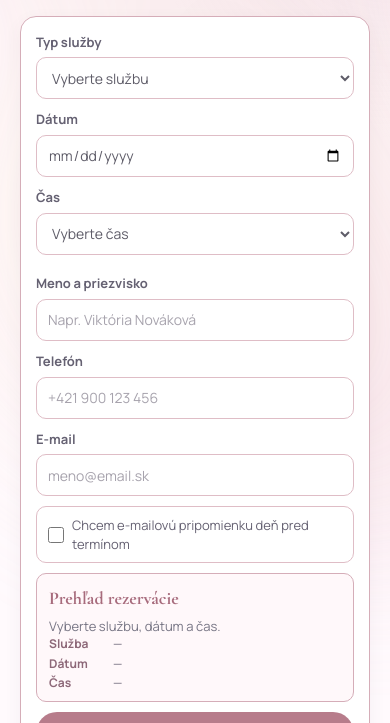
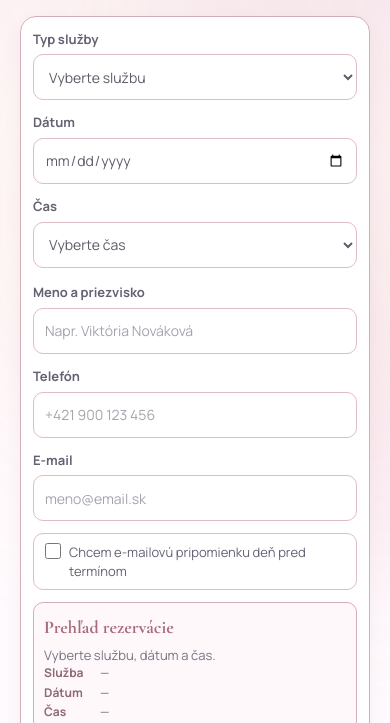
Before and after one commit to pokrievkova/nechtove-studio, a plain HTML site: page rezervacia.html in a window 390 px wide. Shown: the part 377-1100 px from the top of the page. Drawn offline with nearby package versions, Linux system fonts and the light colour scheme.

Commit message:
koniec 2

```diff
--- a/styles/main.css
+++ b/styles/main.css
@@ -1260,10 +1260,6 @@ button {
     padding: 8px 0;
   }
 
-  .reservation-date-column {
-    grid-template-columns: 1fr;
-  }
-
   .brand {
     flex: 1 0 100%;
   }
@@ -1427,7 +1423,40 @@ button {
 
   .reservation-date-column,
   .reservation-contact-column {
+    width: 100%;
+    min-width: 0;
     gap: 10px;
+  }
+
+  .reservation-page .form-field,
+  .reservation-page .reminder-option,
+  .reservation-page aside,
+  .reservation-page button[type="submit"],
+  .reservation-page .privacy-notice,
+  .reservation-page .privacy-consent,
+  .reservation-page #privacy-consent-error {
+    width: 100%;
+    max-width: 100%;
+    min-width: 0;
+  }
+
+  .reservation-page .form-field input,
+  .reservation-page .form-field select {
+    display: block;
+    width: 100%;
+    max-width: 100%;
+  }
+
+  .reservation-page button[type="submit"] {
+    display: block;
+  }
+
+  .reservation-contact-column {
+    gap: 14px;
+  }
+
+  .reservation-page aside {
+    overflow-wrap: anywhere;
   }
 
   .site-footer {
@@ -1457,6 +1486,29 @@ button {
   }
 }
 
+@media (max-width: 480px) {
+  .reservation-date-column {
+    grid-template-columns: 1fr;
+  }
+
+  .reservation-date-column .form-field {
+    grid-column: 1;
+  }
+
+  .reservation-page form {
+    gap: 16px;
+  }
+
+  .reservation-page .form-field input,
+  .reservation-page .form-field select {
+    min-height: 46px;
+  }
+
+  .reservation-summary-list div {
+    grid-template-columns: 54px minmax(0, 1fr);
+  }
+}
+
 @media (max-width: 390px) {
   .main-navigation {
     width: calc(100% - 24px);
@@ -1479,6 +1531,41 @@ button {
   .contact-grid {
     grid-template-columns: 1fr;
   }
+
+  .reservation-page {
+    width: 100%;
+  }
+
+  .reservation-page form {
+    gap: 14px;
+    padding: 12px;
+  }
+
+  .reservation-date-column,
+  .reservation-contact-column {
+    gap: 12px;
+  }
+
+  .reservation-page aside {
+    padding: 10px;
+  }
+
+  .reservation-summary-list {
+    font-size: 12px;
+  }
+
+  .reservation-summary-list div {
+    grid-template-columns: 50px minmax(0, 1fr);
+  }
+
+  .reminder-option,
+  .privacy-consent {
+    align-items: flex-start;
+  }
+
+  .reservation-page button[type="submit"] {
+    min-height: 46px;
+  }
 }
 
 @media (prefers-reduced-motion: reduce) {
```
